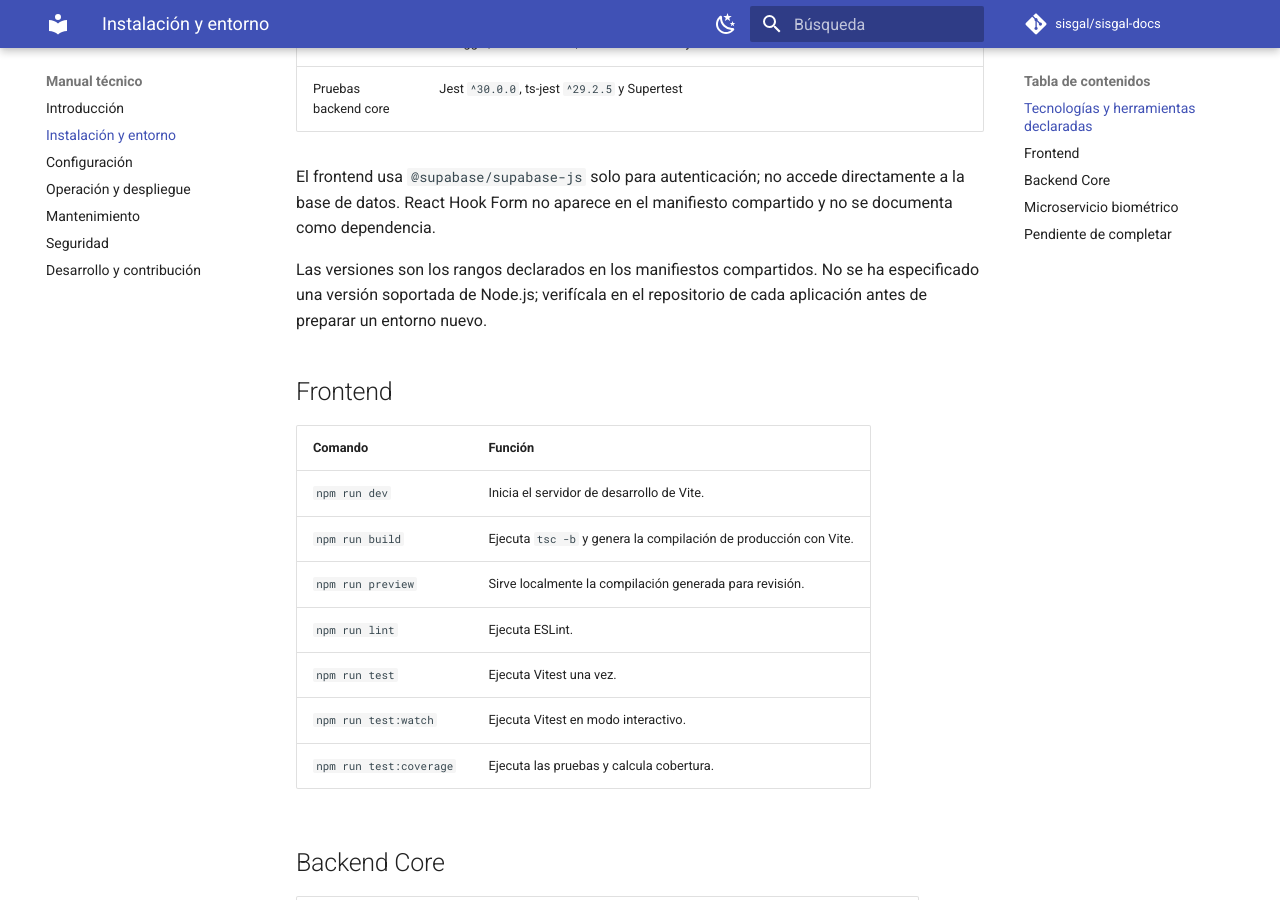
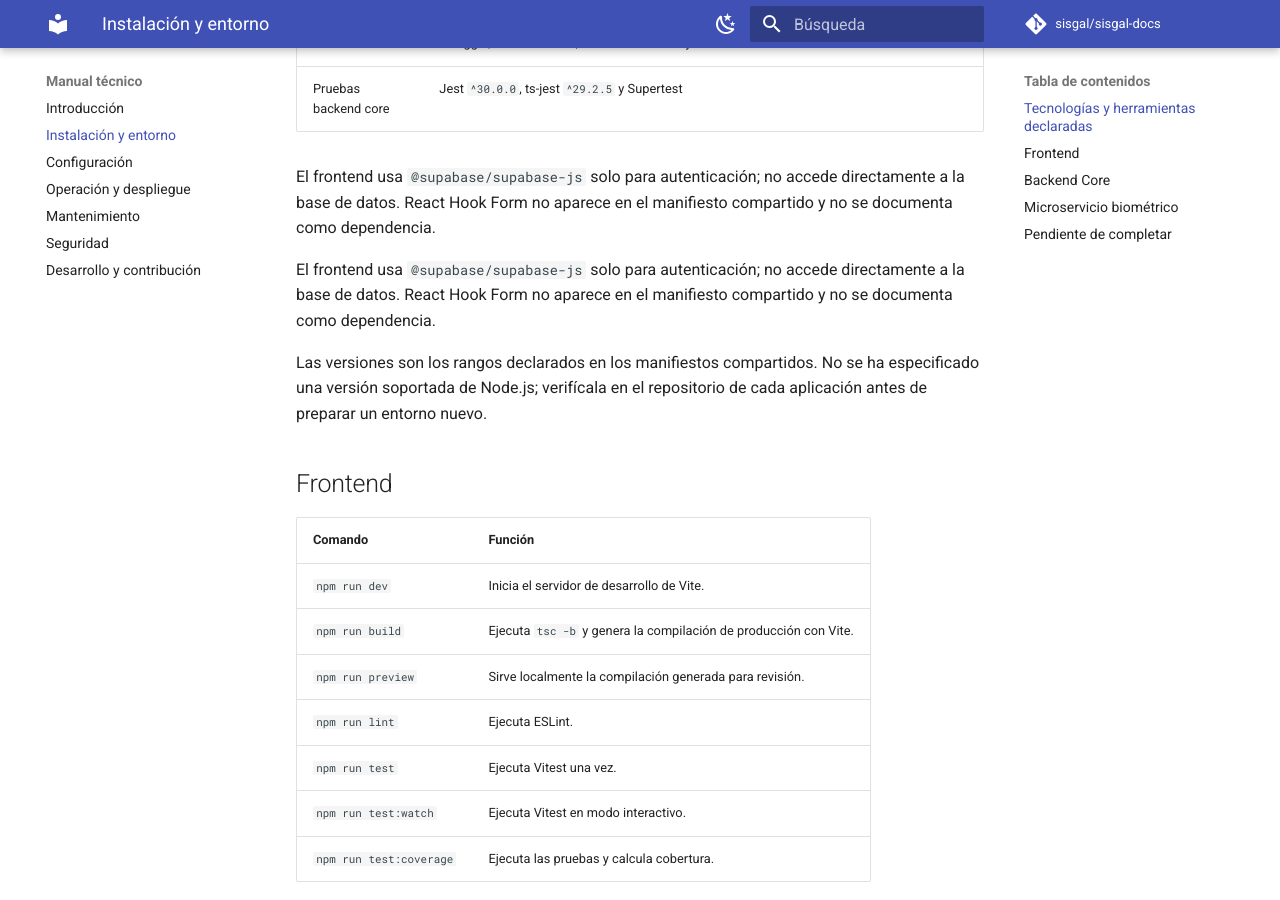
Before and after one commit to sisgal-platform/sisgal-docs, an MkDocs documentation site: the page built from docs/technical-guide/setup.md, in a window 1280 px wide and 900 px high, scrolled down 568 px. Built offline with MkDocs 1.6.1 and Material for MkDocs 9.7.7, drawn with Linux system fonts in a browser that asks for light colours; comment, search, counter and statistics services are not loaded.

Commit message:
docs: align frontend stack and Supabase auth details

```diff
--- a/docs/technical-guide/setup.md
+++ b/docs/technical-guide/setup.md
@@ -10,6 +10,8 @@ Esta guía recoge los scripts declarados en los manifiestos de frontend y backen
 | Pruebas frontend | Vitest `^5.0.0`, Testing Library, jsdom y `@vitest/coverage-v8` |
 | Backend core | NestJS `^12.0.3`, TypeORM `^1.1.1`, PostgreSQL driver `pg ^8.23.0`, jose `^6.2.12`, Swagger, class-validator, class-transformer y Winston |
 | Pruebas backend core | Jest `^30.0.0`, ts-jest `^29.2.5` y Supertest |
+
+El frontend usa `@supabase/supabase-js` solo para autenticación; no accede directamente a la base de datos. React Hook Form no aparece en el manifiesto compartido y no se documenta como dependencia.
 
 El frontend usa `@supabase/supabase-js` solo para autenticación; no accede directamente a la base de datos. React Hook Form no aparece en el manifiesto compartido y no se documenta como dependencia.
 
```
